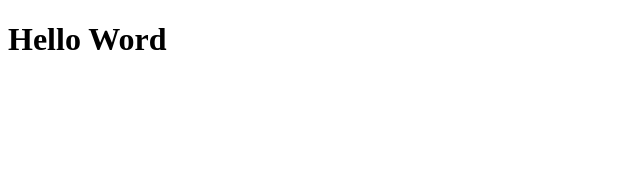
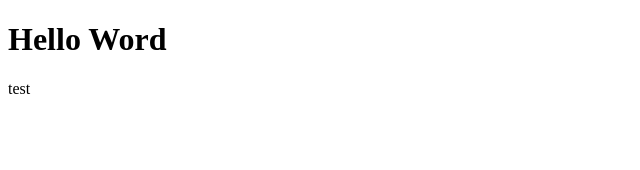
Before and after one commit to Prayugo24/dasar_react_udemy, a React (Create React App) app: page / in a window 1280 px wide. Shown: the top 170 px of the page, without its empty margins (0-640 px from the left). Built offline with nearby package versions, Linux system fonts and the light colour scheme.

Commit message:
penjelasan jsx

```diff
--- a/src/components/App.js
+++ b/src/components/App.js
@@ -1,12 +1,15 @@
 import React from "react";
 
-
+// jsx adalah javascript xml, extensi javascript yang memungkinkan untuk menulis html falam javascript
+// aturan menggunakan jsx hanya boleh menggunakan 1 root tag
 class App extends React.Component{
     render(){
         return(
             <div>
                 <h1>Hello Word</h1>
+                <p>test</p>
             </div>
+            // <div></div>  tag ini lebih dari 1 tidak boleh dalam jsx
         )
     }
 }
--- a/src/index.js
+++ b/src/index.js
@@ -1,6 +1,8 @@
 import React from "react"
 import  ReactDOM  from "react-dom"
 import App from "./components/App"
+
+
 
 ReactDOM.render(
     // untuk memberikan warning pada react jika ada code / fitur yang sudah tidak di support lagi React stricmode
```
